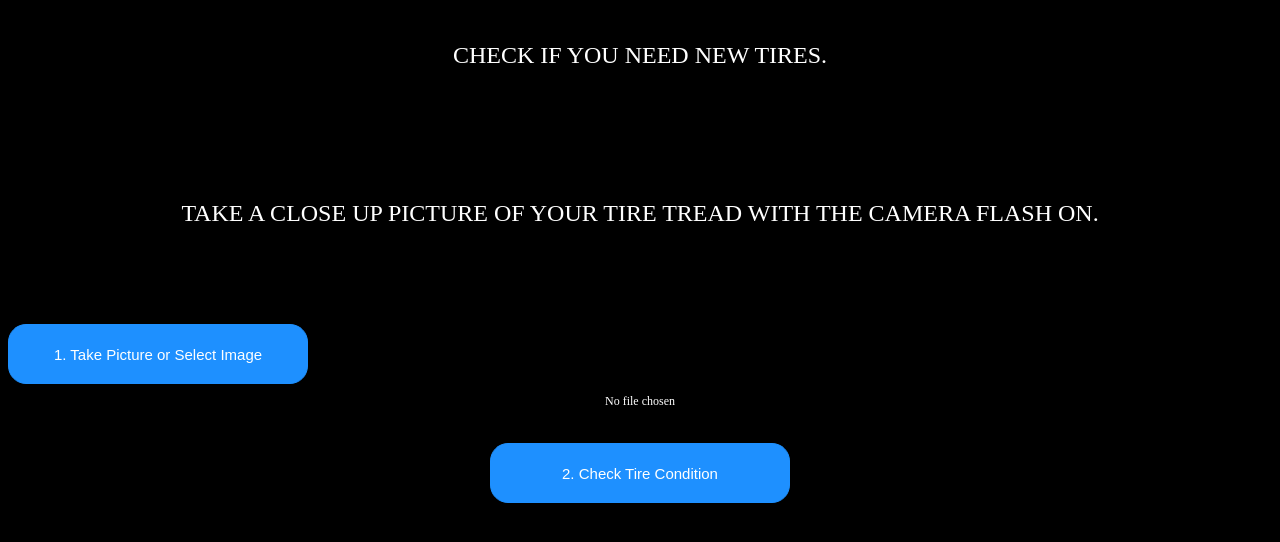
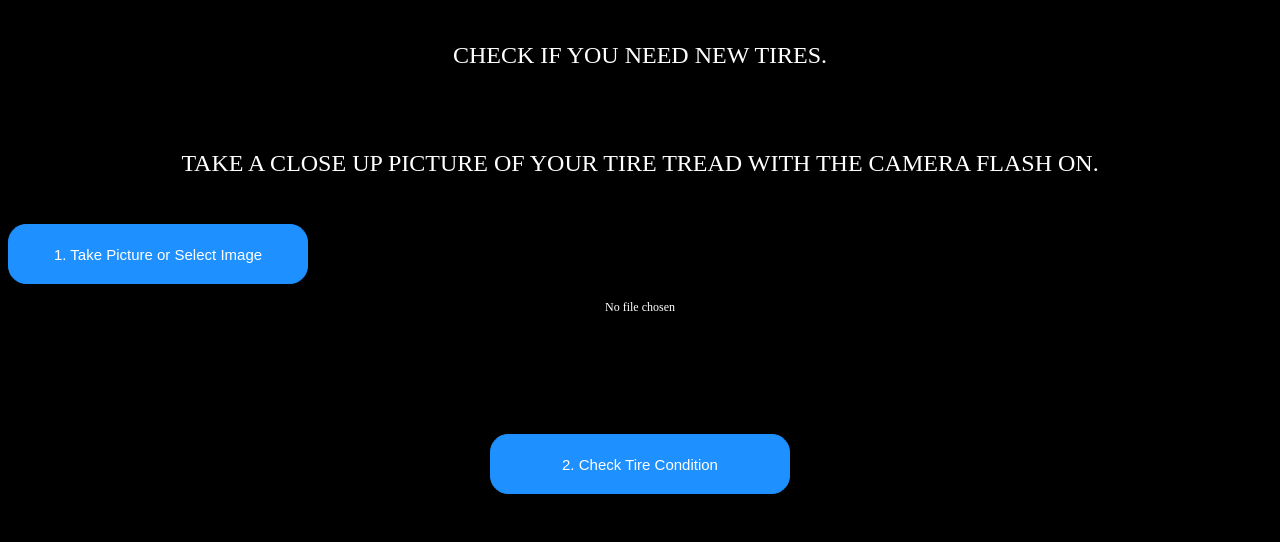
Before and after one commit to revhappy/tiretest, a plain HTML site: page app/view/index.html in a window 1280 px wide. Drawn offline with Linux system fonts and the light colour scheme.

Commit message:
Update style.css

```diff
--- a/app/static/style.css
+++ b/app/static/style.css
@@ -7,7 +7,7 @@ body {
 }
 
 .center {
-    min-height: 100px;
+    min-height: 50px;
     margin: auto;
     padding: 10px;
     padding-left:50px;
@@ -17,7 +17,7 @@ body {
 }
 
 .title {
-    min-height: 100px;
+    min-height: 50px;
     font-size: 24px;
     margin-top: 1em;
     margin-bottom: 1em;
@@ -35,6 +35,8 @@ body {
 }
 
 .upload-label {
+    min-height: 100px;
+    margin-top: 0.5em;
     padding: 10px;
     font-size: 12px;
     color:#ffffff ;
@@ -49,7 +51,7 @@ body {
     color:#ffffff ;
 }
 
-#.center, #.title, #.content, #.analyze, #.result-label{
+#.center, #.title, #.content, #.analyze, #.upload-label, #.result-label{
     margin-left: 10%;
     margin-right: 10%;
 }
```
